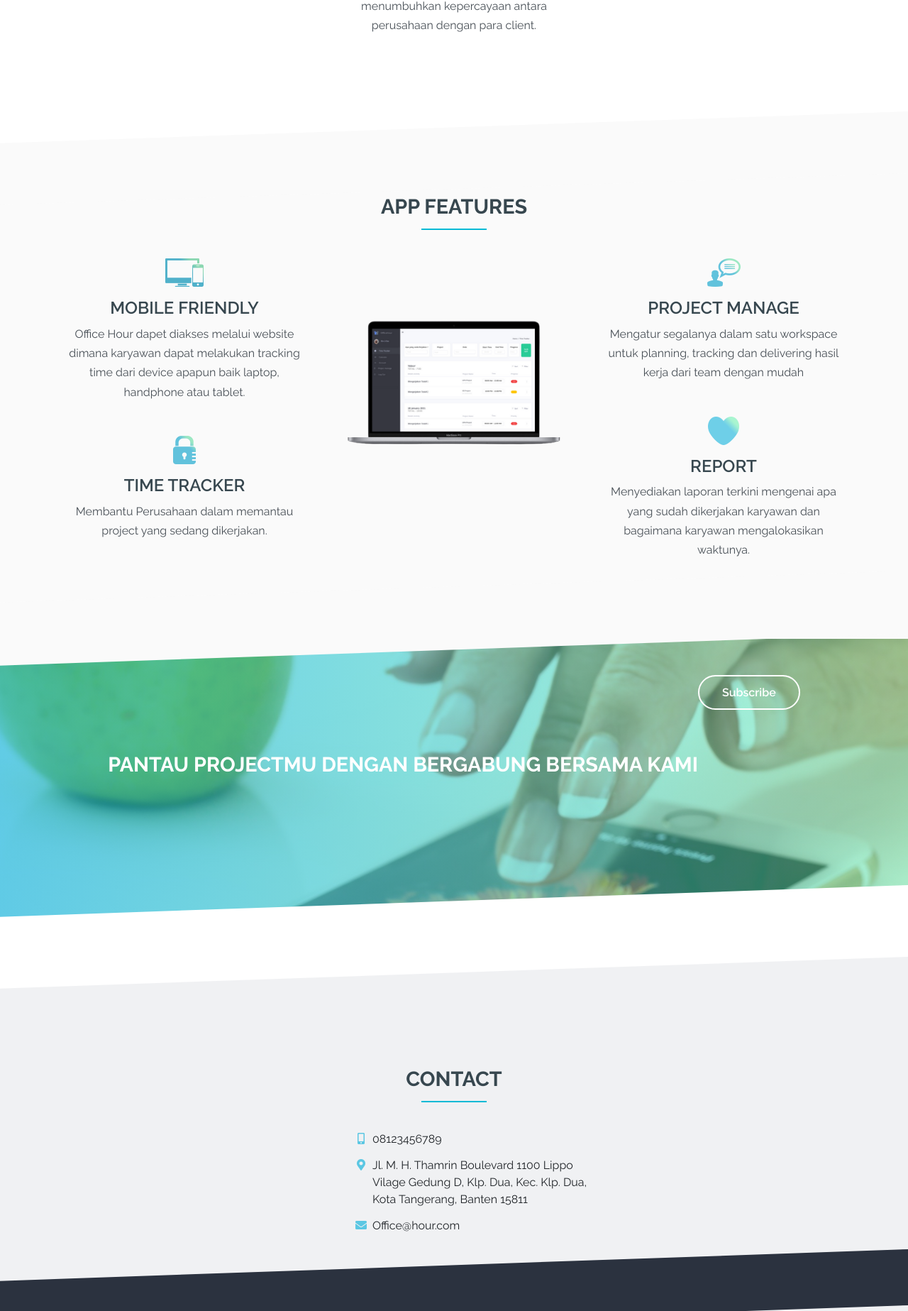
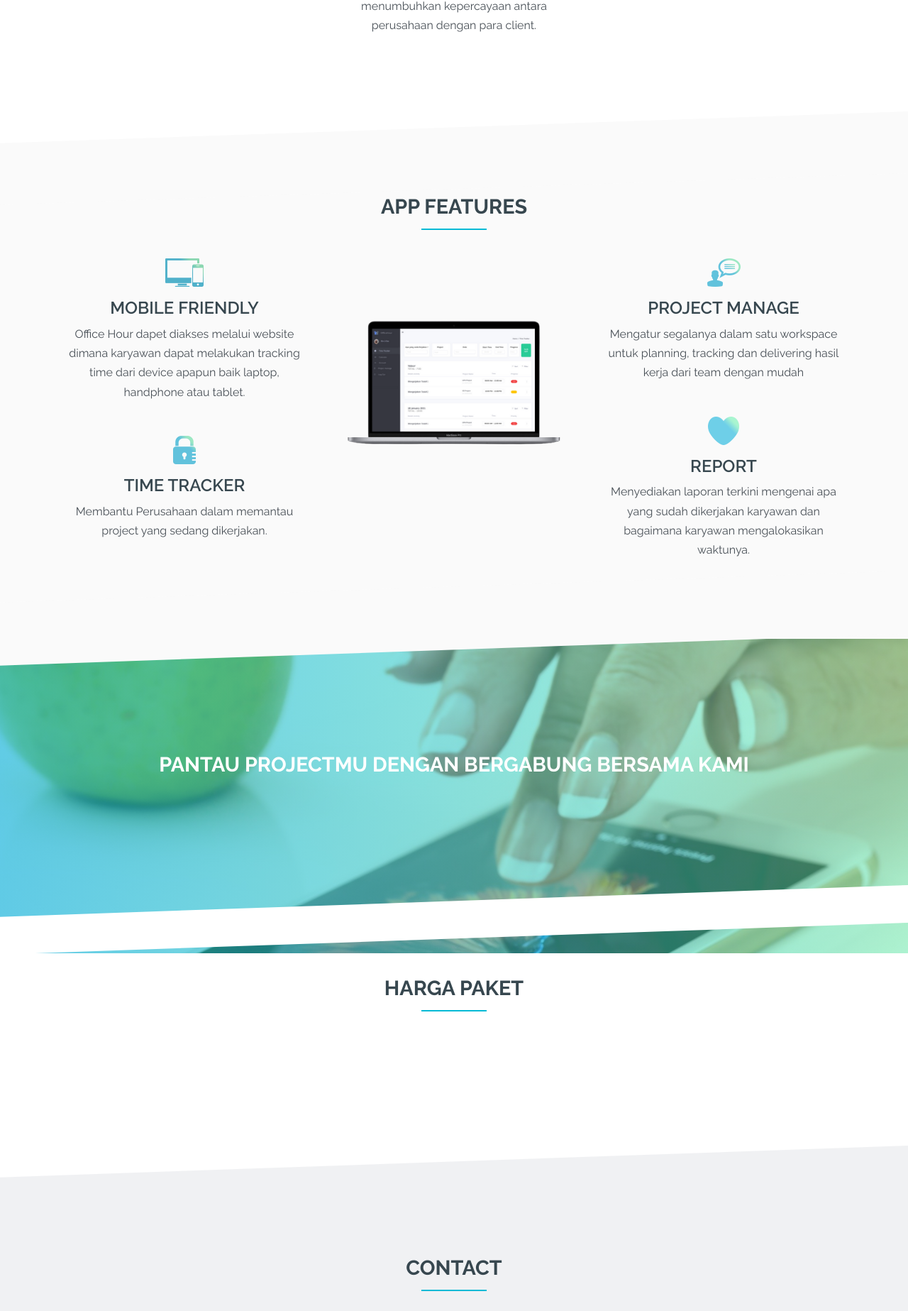
Before and after one commit to davdavin/OfficeHour, a PHP site: the page made by application/views/v_landingpage.php in a window 1280 px wide. Shown: the part 993-2840 px from the top of the page at 71% size. Run offline with PHP 8.4, Linux system fonts and the light colour scheme; the template is opened without the code that fills it, so the values that code supplies are empty; some libraries are stand-ins or nearby versions.

Commit message:
tambah pricing

```diff
--- a/application/views/v_landingpage.php
+++ b/application/views/v_landingpage.php
@@ -13,6 +13,14 @@
     <link rel="stylesheet" href="<?php echo base_url(); ?>assets/landingpage/css/style.css">
     <link rel="stylesheet" href="<?php echo base_url(); ?>assets/landingpage/css/responsive.css">
 
+    <style>
+        #pricing .pricing-table .table-content p {
+            list-style: none;
+            text-align: center;
+            padding-bottom: 1rem;
+            font-weight: 600;
+        }
+    </style>
 </head>
 
 <body>
@@ -36,10 +44,10 @@
                             <a class="nav-link" href="#features">features</a>
                         </li>
                         <li class="nav-item">
-                            <a class="nav-link" href="#download">download</a>
+                            <a class="nav-link" href="#subscribe">subscribe</a>
                         </li>
                         <li class="nav-item">
-                            <a class="nav-link" href="#pricings">pricing</a>
+                            <a class="nav-link" href="#pricing">pricing</a>
                         </li>
                         <li class="nav-item">
                             <a class="nav-link" href="#contact">contact</a>
@@ -173,9 +181,42 @@
 
             <div class="row download-title justify-content-center">
                 <h2>Pantau projectmu dengan bergabung bersama kami</h2>
-                <div class="download-btns">
-                    <a href="<?php echo base_url() . 'SignUp/subscribe' ?>">Subscribe</a>
-                </div>
+            </div>
+
+        </div>
+
+    </section>
+
+
+
+    <section id="pricing">
+
+        <div class="container">
+
+            <div class="row section-title justify-content-center">
+                <h2 class="section-title-heading">Harga Paket</h2>
+            </div>
+
+            <div class="row justify-content-center">
+                <?php foreach ($paket as $list_paket) { ?>
+                    <div class="col-md pricing-table">
+
+                        <div class="table-header text-center">
+                            <h4><?php echo $list_paket->nama_paket ?></h4>
+                            <p><?php echo $list_paket->harga ?></p>
+                        </div>
+
+                        <div class="table-content">
+                            <p><?php echo 'Maksimal ' . $list_paket->maks_orang . ' orang' ?> </p>
+                            <p><?php echo $list_paket->deskripsi ?></p>
+                        </div>
+
+                        <div class="table-footer text-center">
+                            <a href="<?php echo base_url() . 'Subscribe/form_subscribe/' . $list_paket->id_paket ?>">subscribe now</a>
+                        </div>
+
+                    </div>
+                <?php } ?>
             </div>
 
         </div>
```
